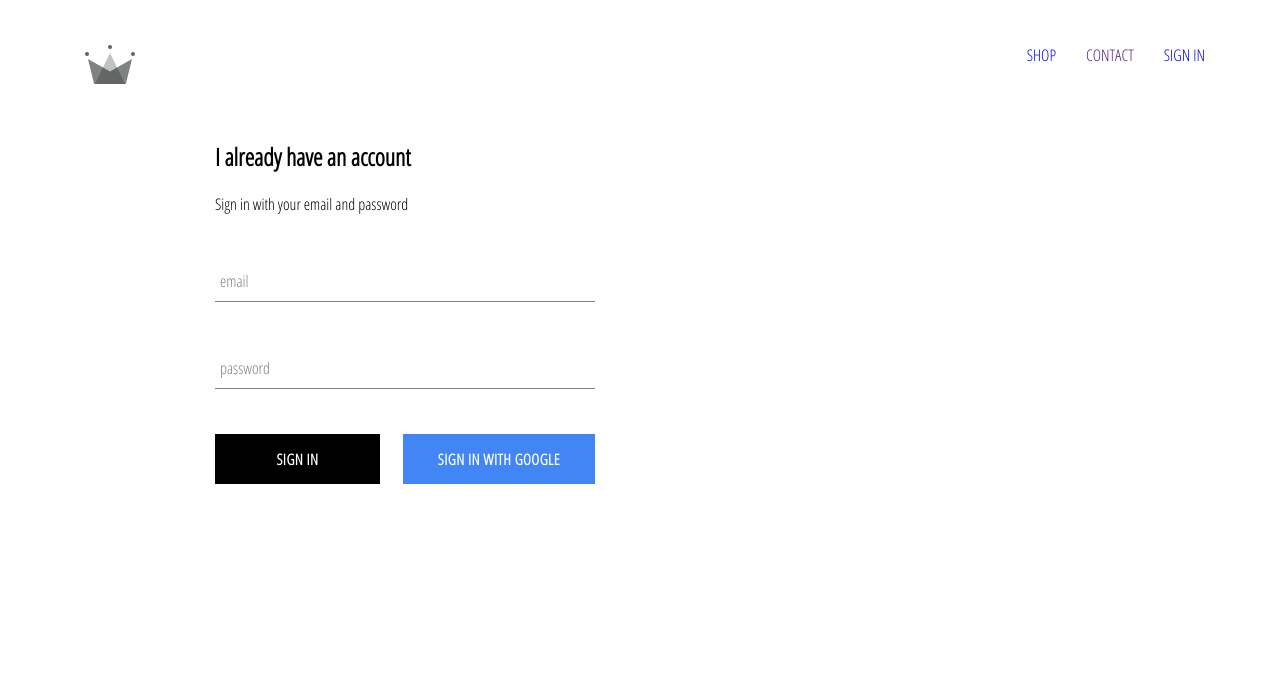
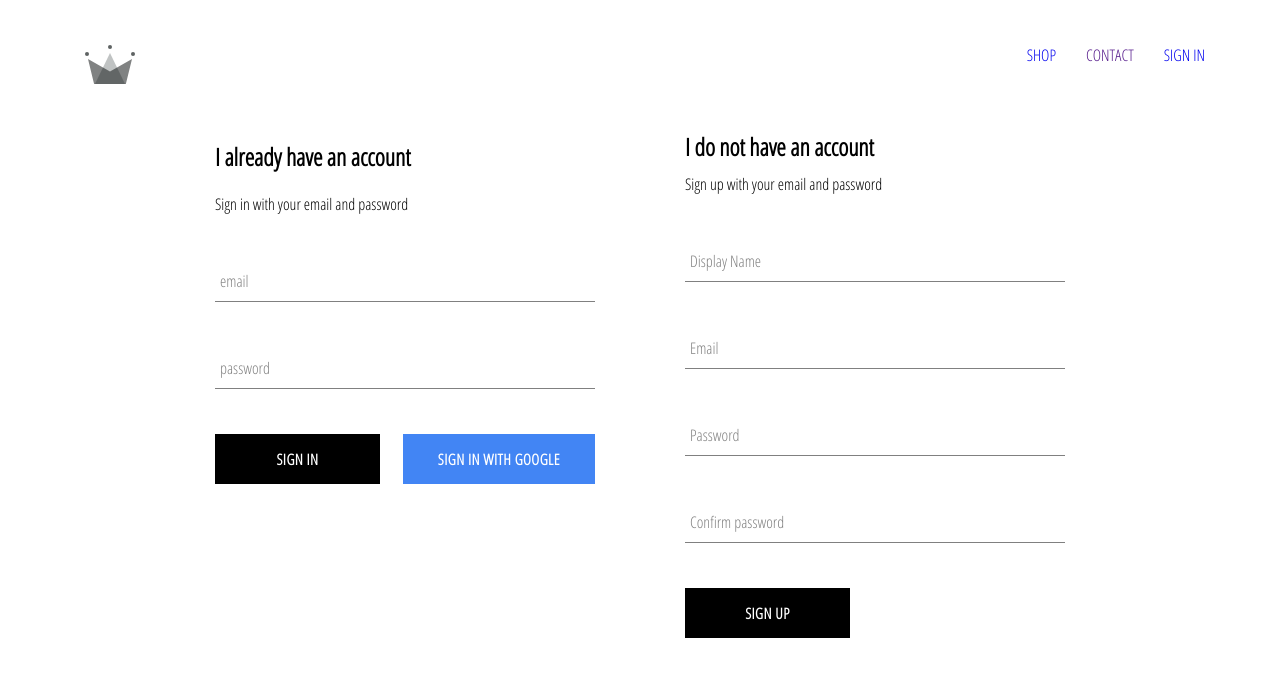
Before and after one commit to murilxaraujo/ecommerce, a React (Create React App) app: page /signin in a window 1280 px wide. Shown: the top 676 px of the page. Built offline with nearby package versions, Linux system fonts and the light colour scheme; no server answers.

Commit message:
fix arrow functions

```diff
--- a/src/components/sign-in/sign-in.component.jsx
+++ b/src/components/sign-in/sign-in.component.jsx
@@ -16,17 +16,17 @@
     };
   }
 
-  handleSubmit(event) {
+  handleSubmit = event => {
     event.preventDefault();
 
     this.setState({ email: "", password: "" });
-  }
+  };
 
-  handleChange(event) {
-    const { value, name } = event.target;
+  handleChange = event => {
+    const { name, value } = event.target;
 
     this.setState({ [name]: value });
-  }
+  };
 
   render() {
     return (
--- a/src/pages/signin/sign-in-and-sign-up.component.jsx
+++ b/src/pages/signin/sign-in-and-sign-up.component.jsx
@@ -2,10 +2,12 @@
 
 import "./sign-in-and-sign-up.styles.scss";
 import SignIn from "../../components/sign-in/sign-in.component";
+import SignUp from "../../components/sign-up/sign-up.component";
 
 const SignInAndSignUpPage = () => (
   <div className="sign-in-and-sign-up">
     <SignIn />
+    <SignUp />
   </div>
 );
 
```
